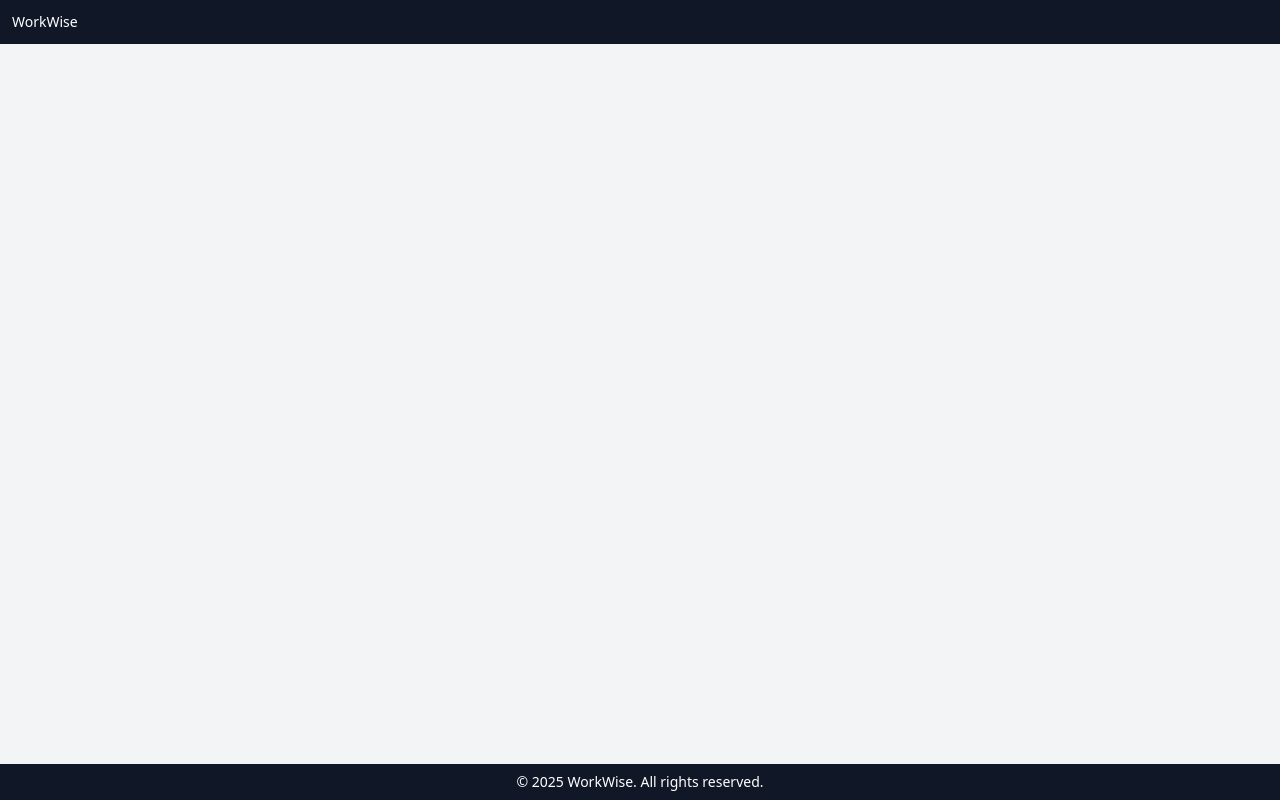
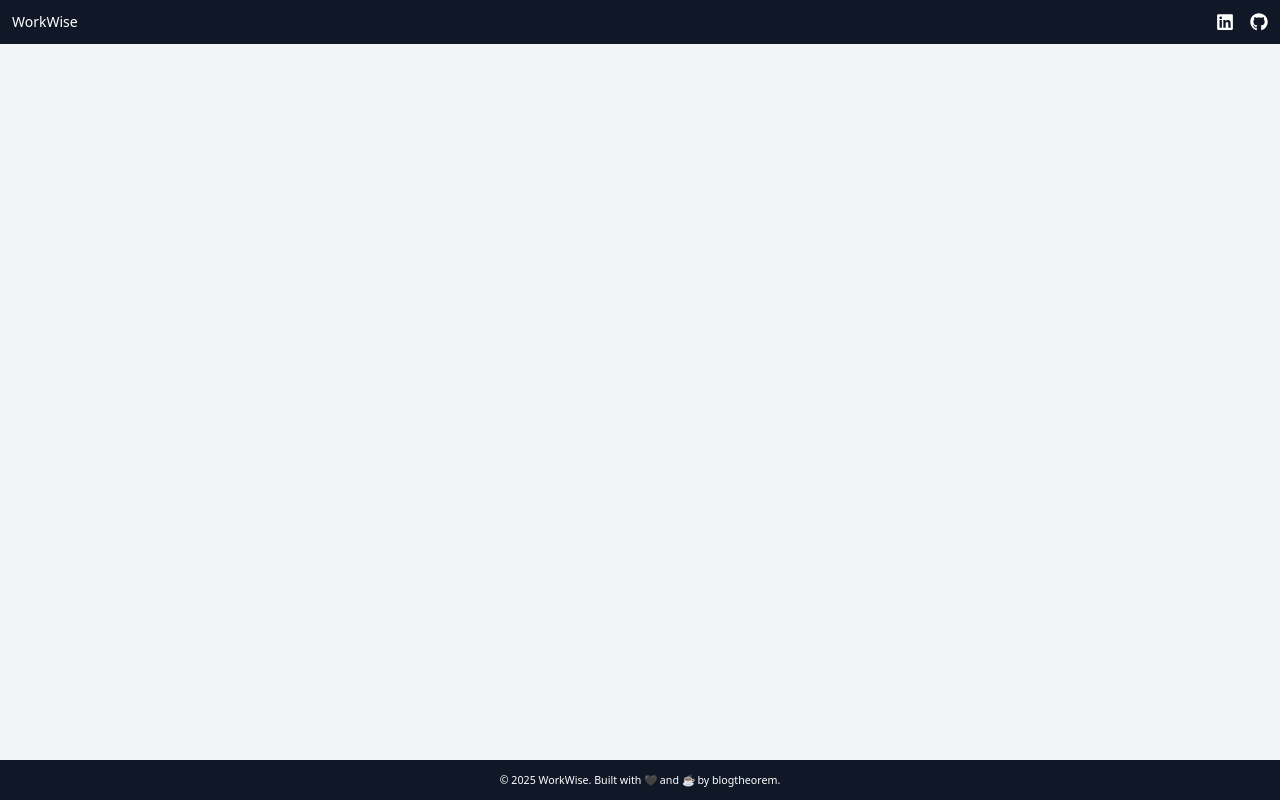
Before and after one commit to enggsuraj/work-wise, a Next.js app: page / in a window 1280 px wide. Built offline with nearby package versions, Linux system fonts and the light colour scheme.

Commit message:
add/navigation-links

```diff
--- a/package.json
+++ b/package.json
@@ -21,6 +21,7 @@
     "react": "^19.0.0",
     "react-day-picker": "^8.10.1",
     "react-dom": "^19.0.0",
+    "react-icons": "^5.5.0",
     "tailwind-merge": "^3.0.2",
     "tailwindcss-animate": "^1.0.7"
   },
--- a/src/layout/Footer.jsx
+++ b/src/layout/Footer.jsx
@@ -1,9 +1,9 @@
-const Footer = () => {
+export default function Footer() {
   return (
-    <footer className="bg-gray-900 text-white p-2 mt-auto">
-      <p className="text-center text-sm">© 2025 WorkWise. All rights reserved.</p>
+    <footer className="bg-gray-900 text-white p-3 mt-auto flex justify-center items-center">
+      <p className="text-[8pt]">
+        © 2025 WorkWise. Built with 🖤 and ☕️ by blogtheorem.
+      </p>
     </footer>
   );
-};
-
-export default Footer;
+}
--- a/src/layout/Header.jsx
+++ b/src/layout/Header.jsx
@@ -1,9 +1,27 @@
 import { Label } from "@/components/ui/label";
+import Link from "next/link";
+import { FaLinkedin, FaGithub } from "react-icons/fa";
 
 const Header = () => {
   return (
-    <header className="bg-gray-900 text-white p-3">
+    <header className="bg-gray-900 text-white p-3 flex justify-between items-center">
       <Label className="block text-sm font-medium">WorkWise</Label>
+      <div className="flex gap-4">
+        <Link
+          href="https://www.linkedin.com/in/enggsuraj"
+          target="_blank"
+          rel="noopener noreferrer"
+        >
+          <FaLinkedin size={18} />
+        </Link>
+        <Link
+          href="https://github.com/enggsuraj/work-wise"
+          target="_blank"
+          rel="noopener noreferrer"
+        >
+          <FaGithub size={18} />
+        </Link>
+      </div>
     </header>
   );
 };
```
Also changed, not shown: 1 other file (tests, documents, lock files or other folders).
